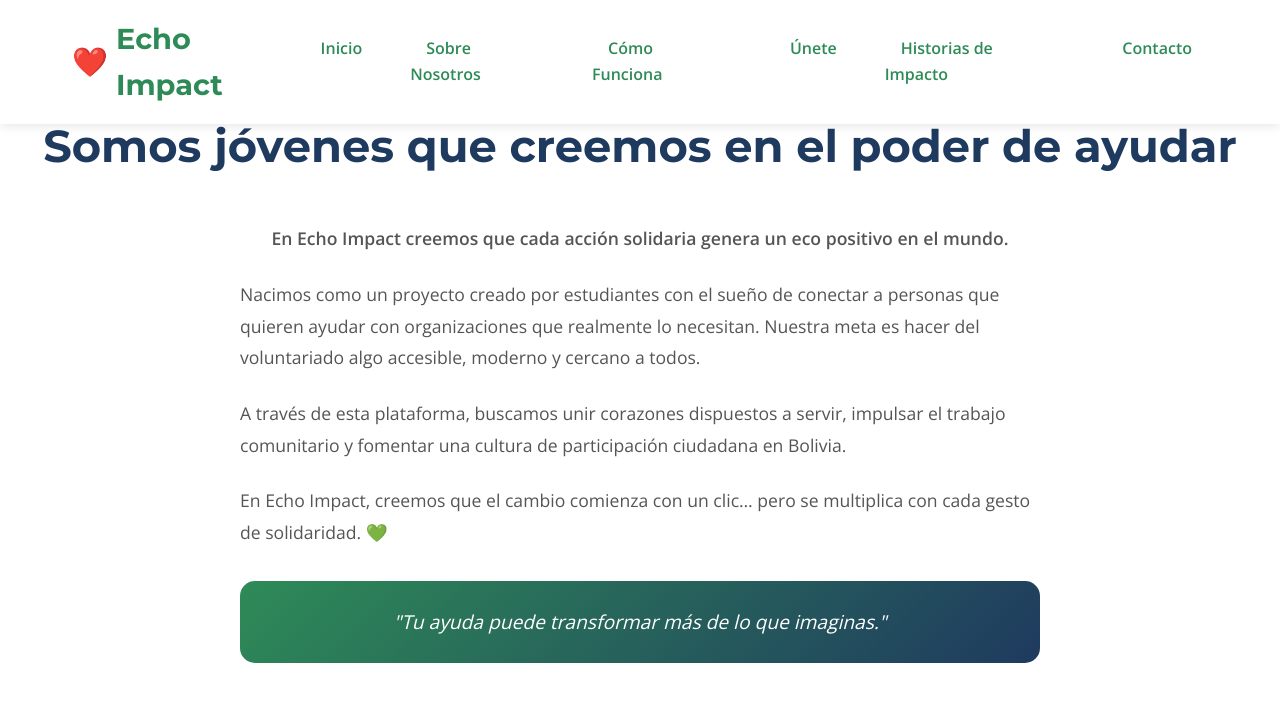
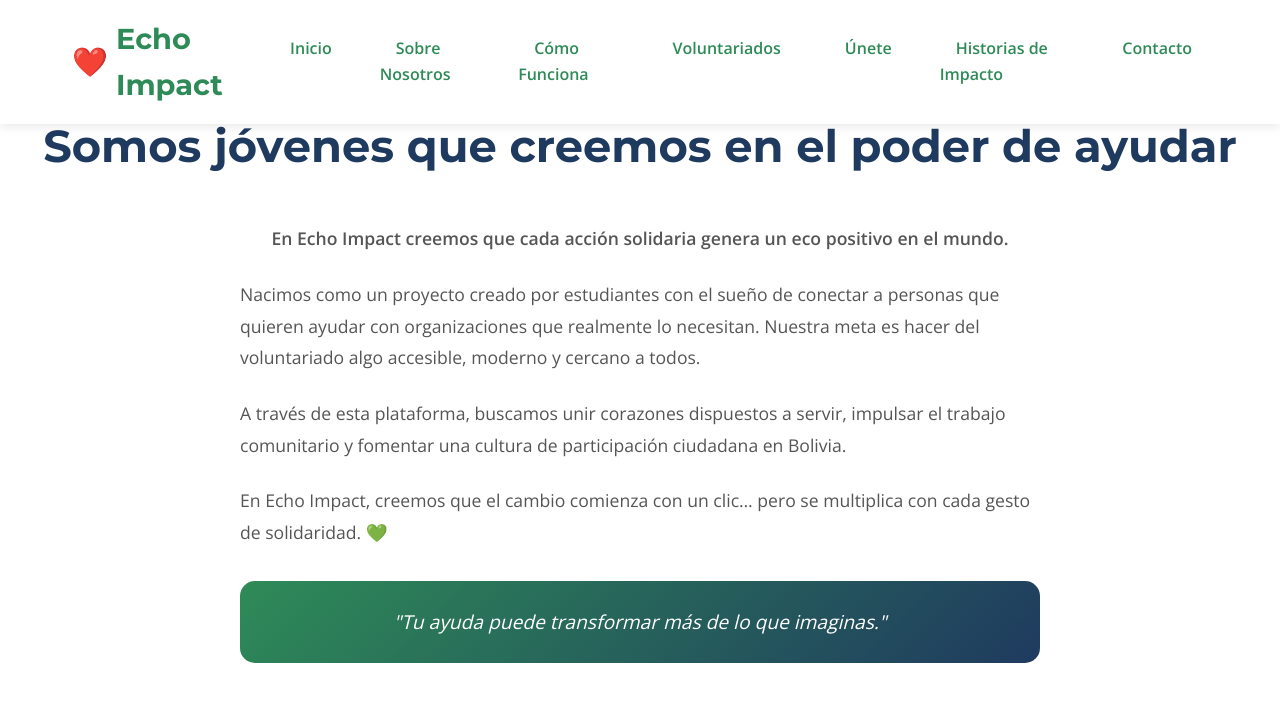
Before and after one commit to echoimpact/echoimpact, a plain HTML site: page nosotros.html in a window 1280 px wide. Shown: the top 724 px of the page. Drawn offline with nearby package versions, Linux system fonts and the light colour scheme.

Commit message:
Update nosotros.html

```diff
--- a/nosotros.html
+++ b/nosotros.html
@@ -406,6 +406,7 @@
                 <li><a href="index.html" class="active">Inicio</a></li>
                 <li><a href="nosotros.html">Sobre Nosotros</a></li>
                 <li><a href="comofunciona.html">Cómo Funciona</a></li>
+                <li><a href="voluntariados.html">Voluntariados</a></li>
                 <li><a href="unete.html">Únete</a></li>
                 <li><a href="historiasdeimpacto.html">Historias de Impacto</a></li>
                 <li><a href="contacto.html">Contacto</a></li>
```
